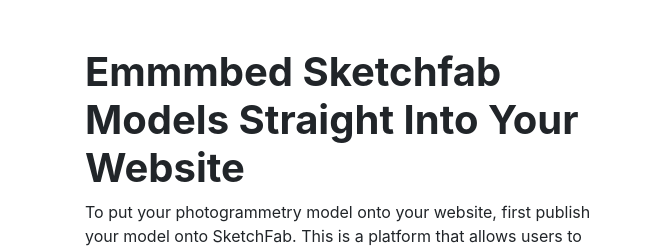
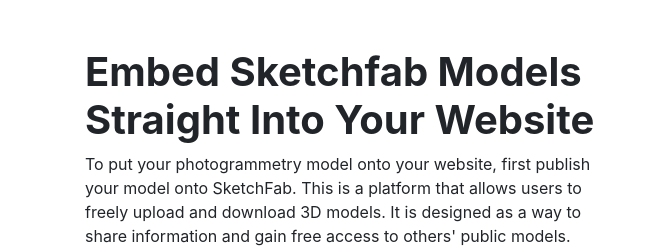
Before and after one commit to jabiggs13/Photogrammetry-Workshop, a website: page index.html in a window 1280 px wide. Shown: the top 252 px of the page, 0-650 px from the left. Drawn offline with Linux system fonts and the light colour scheme; grey boxes are pictures that could not be loaded.

Commit message:
Update index.html

```diff
--- a/index.html
+++ b/index.html
@@ -53,7 +53,7 @@
       <div class="container">
         <div class="row">
           <div class="col-lg-6">
-            <h1 class="mt-5"><b>Emmmbed Sketchfab Models Straight Into Your Website</b></h1>
+            <h1 class="mt-5"><b>Embed Sketchfab Models Straight Into Your Website</b></h1>
             <p>To put your photogrammetry model onto your website, first publish your model onto SketchFab.  This is a platform that allows users to freely upload and download 3D models.  It is designed as a way to share information and gain free access to others' public models.</p>
 
             <p>You can create a basic account on SketchFab for free, which allows you to publish your own models that yopu upload, and to stylize in a number of ways, such as adding notiations.  To upload higher quality or larger models (in terms of data), as well as access other resources and more bells and whitsles, you can upgrade your account to different packages with a monthly subscription.</p>
```
